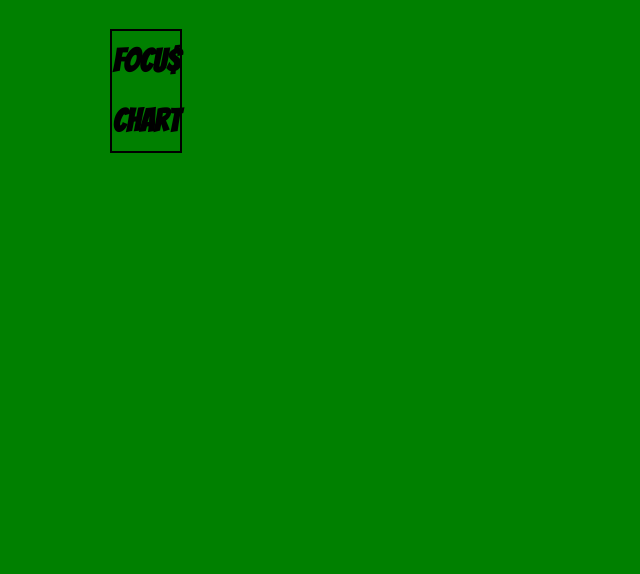
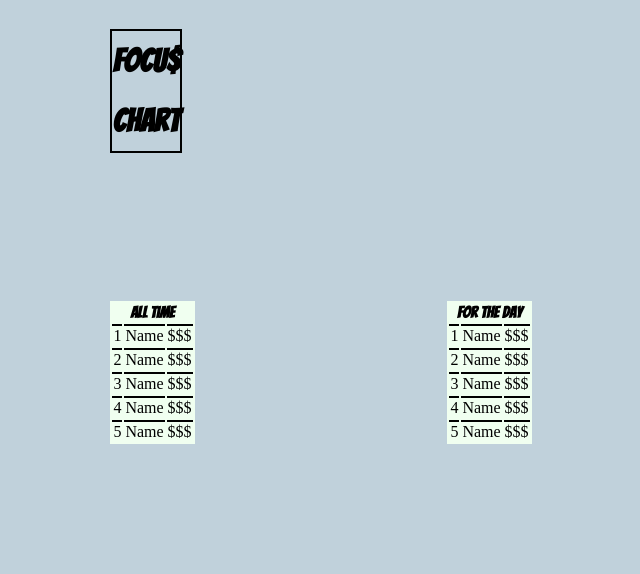
Before and after one commit to Rearo43/focus_chart, a website: page index.html in a window 1280 px wide. Shown: the whole page, without its empty margins (24-664 px from the left). Drawn offline with Linux system fonts and the light colour scheme.

Commit message:
tables added not styled

```diff
--- a/css/styles.css
+++ b/css/styles.css
@@ -1,6 +1,5 @@
-*{
-    background-color: green;
-    font-family: 'Bangers', cursive;
+body{
+    background-color: rgb(192, 209, 219);
 }
 
 h1{
@@ -11,6 +10,11 @@ h1{
     line-height: 60px;
 }
 
+h1, th{
+    font-family: 'Bangers', cursive;
+
+}
+
 p{
     font-size: 50px;
     display: inline-block;
@@ -19,3 +23,18 @@ p{
     height: 200px;
 
 }
+
+  td{
+    /* border: 2px solid black; */
+    border-collapse: collapse;
+    border-top: 2px solid black;
+}
+
+article{
+    display: flex;
+}
+
+table{
+    background-color: honeydew;
+    margin: 10%;
+}
--- a/index.html
+++ b/index.html
@@ -4,13 +4,77 @@
     <meta charset="UTF-8">
     <meta http-equiv="X-UA-Compatible" content="IE=edge">
     <meta name="viewport" content="width=device-width, initial-scale=1.0">
-      <link href="css/styles.css" type="text/css" rel="stylesheet" />
-      <link rel="preconnect" href="https://fonts.gstatic.com">
-<link href="https://fonts.googleapis.com/css2?family=Bangers&display=swap" rel="stylesheet">
+    <link href="css/styles.css" type="text/css" rel="stylesheet" />
+    <link rel="preconnect" href="https://fonts.gstatic.com">
+    <link href="https://fonts.googleapis.com/css2?family=Bangers&display=swap" rel="stylesheet">
     <title>Focus Chart</title>
 </head>
 <body>
-    <h1>FOCU$ </br> Chart</h1>
+    <header>
+        <h1>FOCU$ </br> Chart</h1>
+    </header>
+    <article>
+        <table>
+            <tr>
+                <th colspan=3>All Time</th>
+            </tr>
+            <tr>
+                <td>1</td>
+                <td>Name</td>
+                <td>$$$</td>
+            </tr>
+            <tr>
+                <td>2</td>
+                <td>Name</td>
+                <td>$$$</td>
+            </tr>
+            <tr>
+                <td>3</td>
+                <td>Name</td>
+                <td>$$$</td>
+            </tr>
+            <tr>
+                <td>4</td>
+                <td>Name</td>
+                <td>$$$</td>
+            </tr>
+            <tr>
+                <td>5</td>
+                <td>Name</td>
+                <td>$$$</td>
+            </tr>
+        </table>
+        <table>
+            <tr>
+                <th colspan=3>For the Day</th>
+            </tr>
+            <tr>
+                <td>1</td>
+                <td>Name</td>
+                <td>$$$</td>
+            </tr>
+            <tr>
+                <td>2</td>
+                <td>Name</td>
+                <td>$$$</td>
+            </tr>
+            <tr>
+                <td>3</td>
+                <td>Name</td>
+                <td>$$$</td>
+            </tr>
+            <tr>
+                <td>4</td>
+                <td>Name</td>
+                <td>$$$</td>
+            </tr>
+            <tr>
+                <td>5</td>
+                <td>Name</td>
+                <td>$$$</td>
+            </tr>
+        </table>
+    </article>
 
 </body>
 </html>
```
